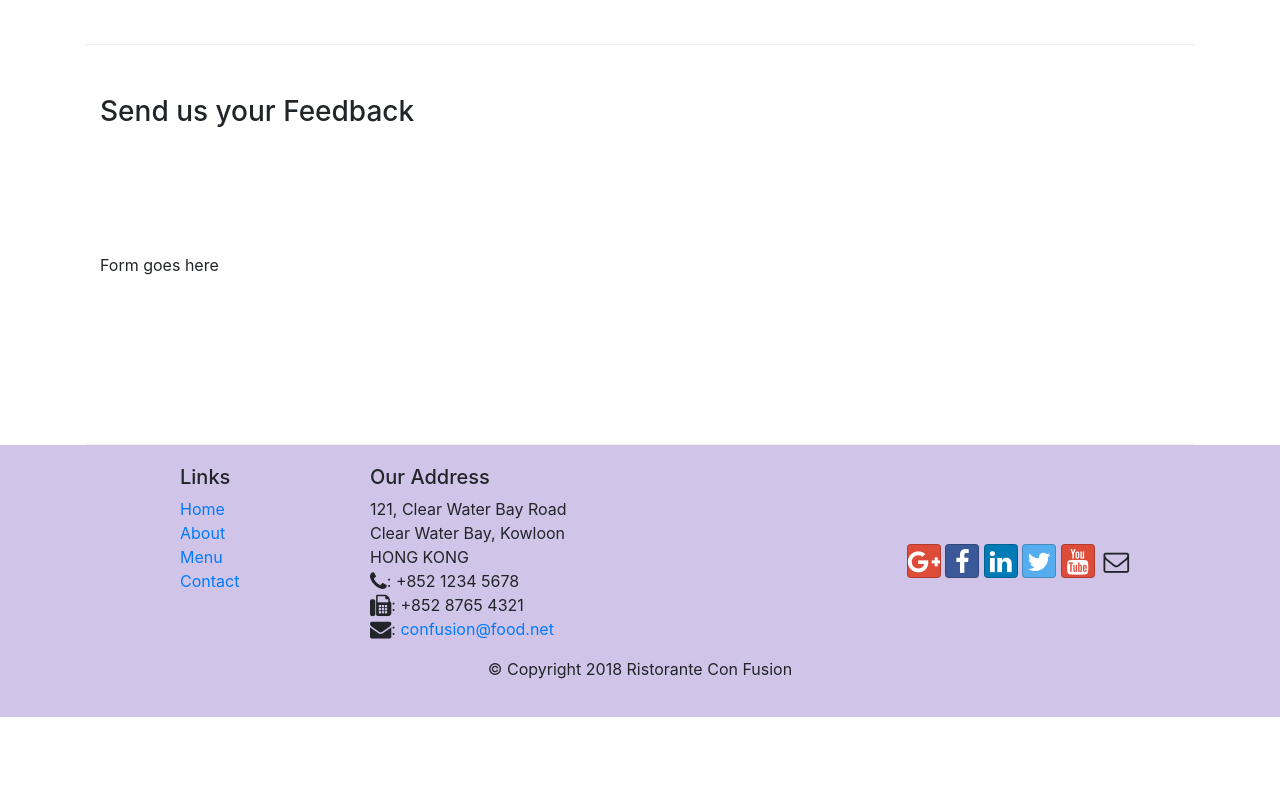
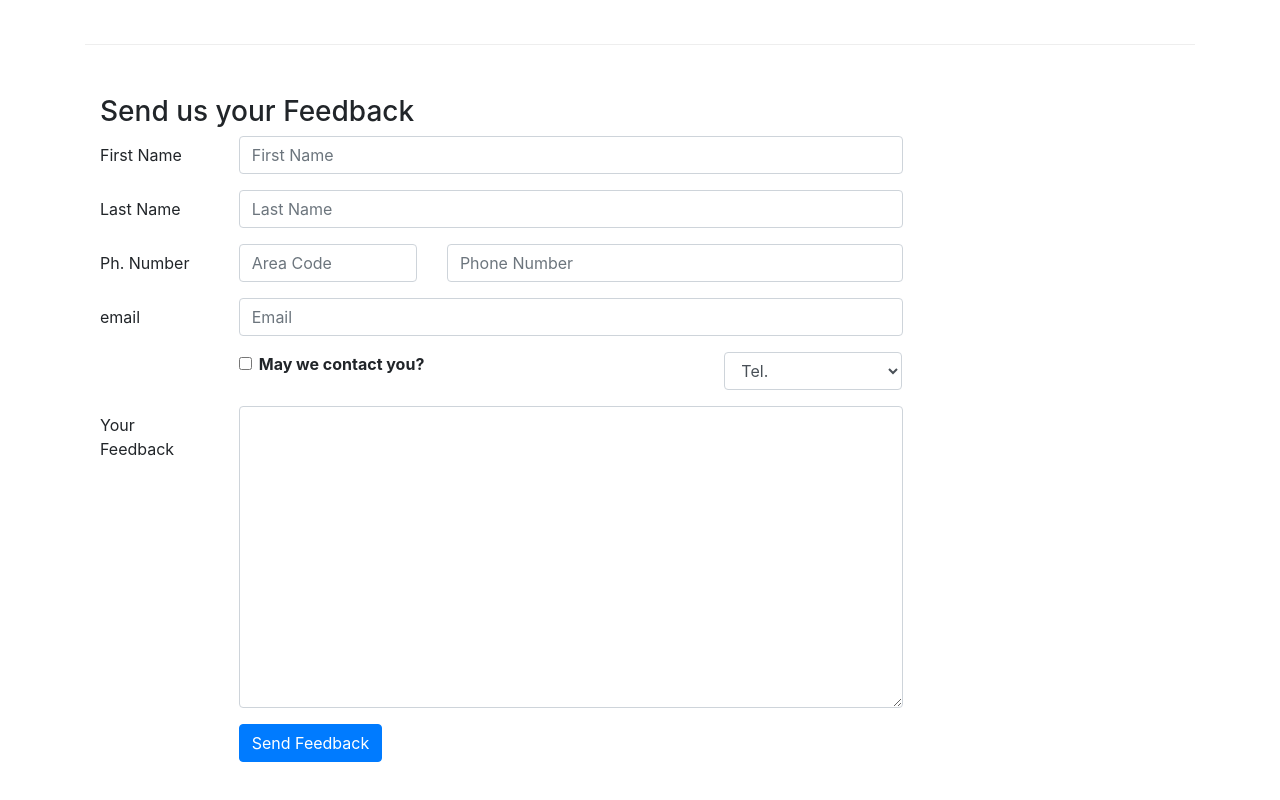
Before and after one commit to alejandromaselli/conFusion, a website: page contactus.html in a window 1280 px wide. Shown: the part 820-1620 px from the top of the page. Before the commit the page ends 1537 px from the top, so only its background shows below. Drawn offline with nearby package versions, Linux system fonts and the light colour scheme.

Commit message:
This is the commit with the forms

```diff
--- a/contactus.html
+++ b/contactus.html
@@ -91,7 +91,65 @@
               <h3>Send us your Feedback</h3>
            </div>
             <div class="col-12 col-md-9">
-                Form goes here
+                <form action="">
+                    <div class="form-group row">
+                        <label for="firstname" class="col-md-2 col-form-label">First Name</label>
+                        <div class="col-md-10">
+                            <input type="text" placeholder="First Name" class="form-control" id="firstname" name="firstname">
+                        </div>
+                    </div>
+                    <div class="form-group row">
+                        <label for="lastname" class="col-md-2 col-form-label">Last Name</label>
+                        <div class="col-md-10">
+                            <input type="text" placeholder="Last Name" class="form-control" id="lastname" name="lastname">
+                        </div>
+                    </div>
+                    <div class="form-group row">
+                        <label for="telnum" class="col-12 col-md-2 col-form-label">Ph. Number</label>
+                        <div class="col-5 col-md-3">
+                            <input type="tel" placeholder="Area Code" class="form-control" id="areacode" name="areacode">
+                        </div>
+                        <div class="col-7 col-md-7">
+                            <input type="tel" placeholder="Phone Number" class="form-control" id="telnum" name="telnum">
+                        </div>
+                    </div>
+                    <div class="form-group row">
+                        <label for="email" class="col-md-2 col-form-label">email</label>
+                        <div class="col-md-10">
+                            <input type="email" placeholder="Email" class="form-control" id="email" name="email">
+                        </div>
+                    </div>
+                    <div class="form-group row">
+                        <div class="col-md-6 offset-md-2">
+                            <div class="form-check">
+                                <input type="checkbox" class="form-check-input" name="approve" id="approve" value="">
+                                <label for="approve" class="form-checl-label">
+                                    <strong>May we contact you?</strong>
+                                </label>
+                            </div>
+                        </div>
+                        <div class="col-md-3 offset-md-1">
+                            <select name="" id="" class="form-control">
+                                <option value="">Tel.</option>
+                                <option value="">Email</option>
+                            </select>
+                        </div>
+                    </div>
+                    <div class="form-group row">
+                        <label for="feedback" class="col-md-2 col-form-label">Your Feedback</label>
+                        <div class="col-md-10">
+                            <textarea class="form-control" id="feedback" name="feedback" rows="12"></textarea>
+                        </div>
+                    </div>
+                    <div class="form-group row">
+                        <div class="offset-md-2 col-md-10">
+                            <button type="submit" class="btn btn-primary">
+                                Send Feedback
+                            </button>
+                        </div>
+                    </div>
+
+                </form>
             </div>
              <div class="col-12 col-md">
             </div>
```
